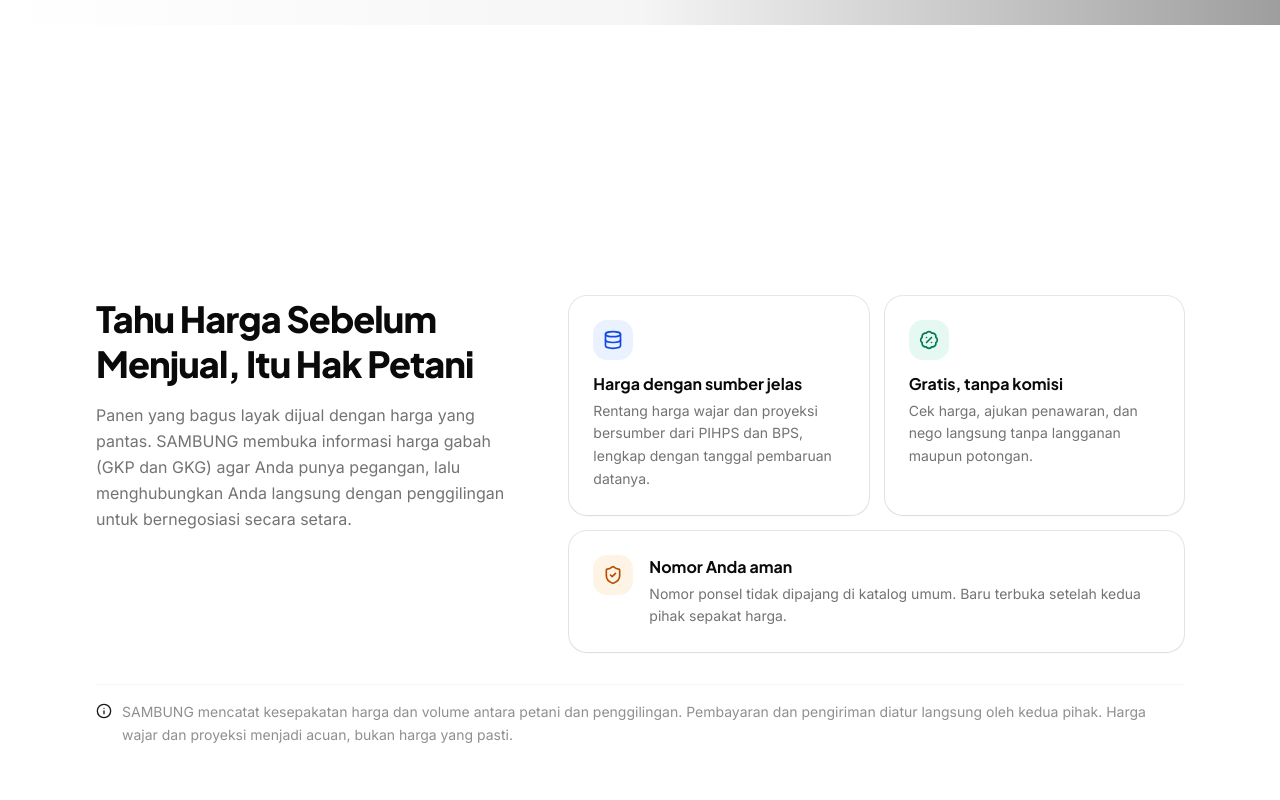
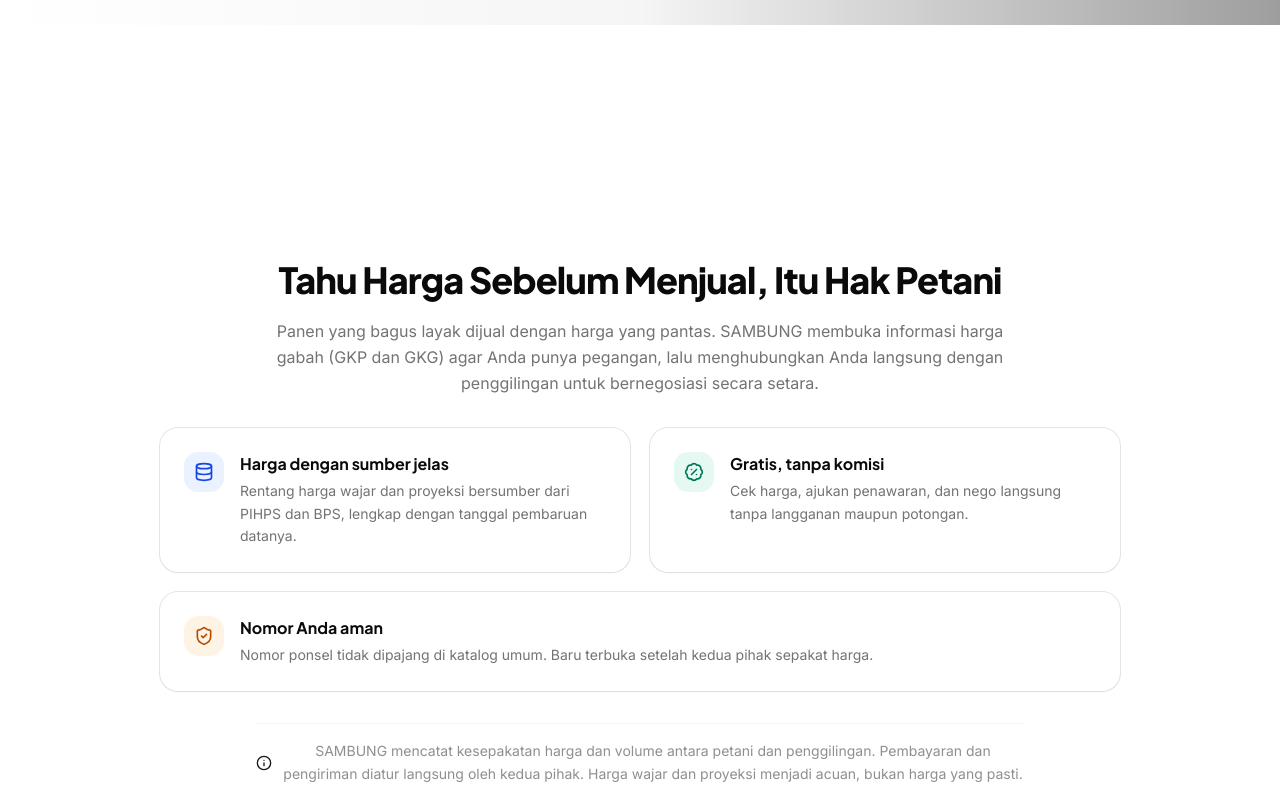
Before and after one commit to nugroho-dotnc/sambung-fe, a Next.js app: page / in a window 1280 px wide. Shown: the part 680-1480 px from the top of the page. Built offline with nearby package versions, Linux system fonts and the light colour scheme; grey boxes are pictures that could not be loaded.

Commit message:
add about section

```diff
--- a/app/(public)/_sections/about.tsx
+++ b/app/(public)/_sections/about.tsx
@@ -3,10 +3,9 @@ import { Database, BadgePercent, ShieldCheck, Info } from "lucide-react";
 
 export default function AboutSection() {
   return (
-    <section id="tentang" className="min-h-screen flex flex-col justify-center max-w-6xl mx-auto px-4 sm:px-6 lg:px-8 py-12 sm:py-16 space-y-8 scroll-mt-20">
-      <div className="grid grid-cols-1 lg:grid-cols-12 gap-8 lg:gap-12 items-start">
-        {/* Left: Title & Description */}
-        <div className="lg:col-span-5 space-y-4">
+    <section id="tentang" className="min-h-screen flex flex-col justify-center max-w-5xl mx-auto px-4 sm:px-6 lg:px-8 py-12 sm:py-16 space-y-8 scroll-mt-20">
+      {/* Title & Description - Centered */}
+      <div className="text-center space-y-3 sm:space-y-4 max-w-3xl mx-auto">
         <h2 className="font-display text-2xl sm:text-4xl font-extrabold tracking-tight text-foreground leading-tight">
           Tahu Harga Sebelum Menjual, Itu Hak Petani
         </h2>
@@ -15,11 +14,11 @@ export default function AboutSection() {
         </p>
       </div>
 
-        {/* Right: Three Cards in 2 rows */}
-        <div className="lg:col-span-7 grid grid-cols-1 sm:grid-cols-2 gap-4">
+      {/* Three Cards in 2 rows */}
+      <div className="grid grid-cols-1 sm:grid-cols-2 gap-4 sm:gap-5 w-full">
         {/* Row 1 - Card 1 */}
-          <Card className="rounded-2xl border-border/80 bg-card p-5 sm:p-6 shadow-xs hover:border-primary/40 transition-colors flex flex-col justify-between">
-            <div className="space-y-3">
+        <Card className="rounded-2xl border-border/80 bg-card p-5 sm:p-6 shadow-xs hover:border-primary/40 transition-colors">
+          <div className="flex items-start gap-4">
             <div className="w-10 h-10 rounded-xl bg-blue-500/10 text-blue-700 dark:text-blue-400 flex items-center justify-center shrink-0">
               <Database className="w-5 h-5" />
             </div>
@@ -35,8 +34,8 @@ export default function AboutSection() {
         </Card>
 
         {/* Row 1 - Card 2 */}
-          <Card className="rounded-2xl border-border/80 bg-card p-5 sm:p-6 shadow-xs hover:border-primary/40 transition-colors flex flex-col justify-between">
-            <div className="space-y-3">
+        <Card className="rounded-2xl border-border/80 bg-card p-5 sm:p-6 shadow-xs hover:border-primary/40 transition-colors">
+          <div className="flex items-start gap-4">
             <div className="w-10 h-10 rounded-xl bg-emerald-500/10 text-emerald-700 dark:text-emerald-400 flex items-center justify-center shrink-0">
               <BadgePercent className="w-5 h-5" />
             </div>
@@ -68,11 +67,10 @@ export default function AboutSection() {
           </div>
         </Card>
       </div>
-      </div>
 
-      {/* Disclaimer Text Only (Without Box) */}
-      <div className="flex items-start gap-2.5 pt-4 text-xs sm:text-sm text-muted-foreground/80 leading-relaxed border-t border-border/40">
-        <Info className="w-4 h-4 text-primary shrink-0 mt-0.5" />
+      {/* Disclaimer Text Only - Centered */}
+      <div className="flex items-start sm:items-center justify-center gap-2.5 pt-4 text-xs sm:text-sm text-muted-foreground/80 leading-relaxed border-t border-border/40 text-center max-w-3xl mx-auto">
+        <Info className="w-4 h-4 text-primary shrink-0 mt-0.5 sm:mt-0" />
         <p>
           SAMBUNG mencatat kesepakatan harga dan volume antara petani dan penggilingan. Pembayaran dan pengiriman diatur langsung oleh kedua pihak. Harga wajar dan proyeksi menjadi acuan, bukan harga yang pasti.
         </p>
```
Lines whose indentation alone changed are shown as unchanged.
